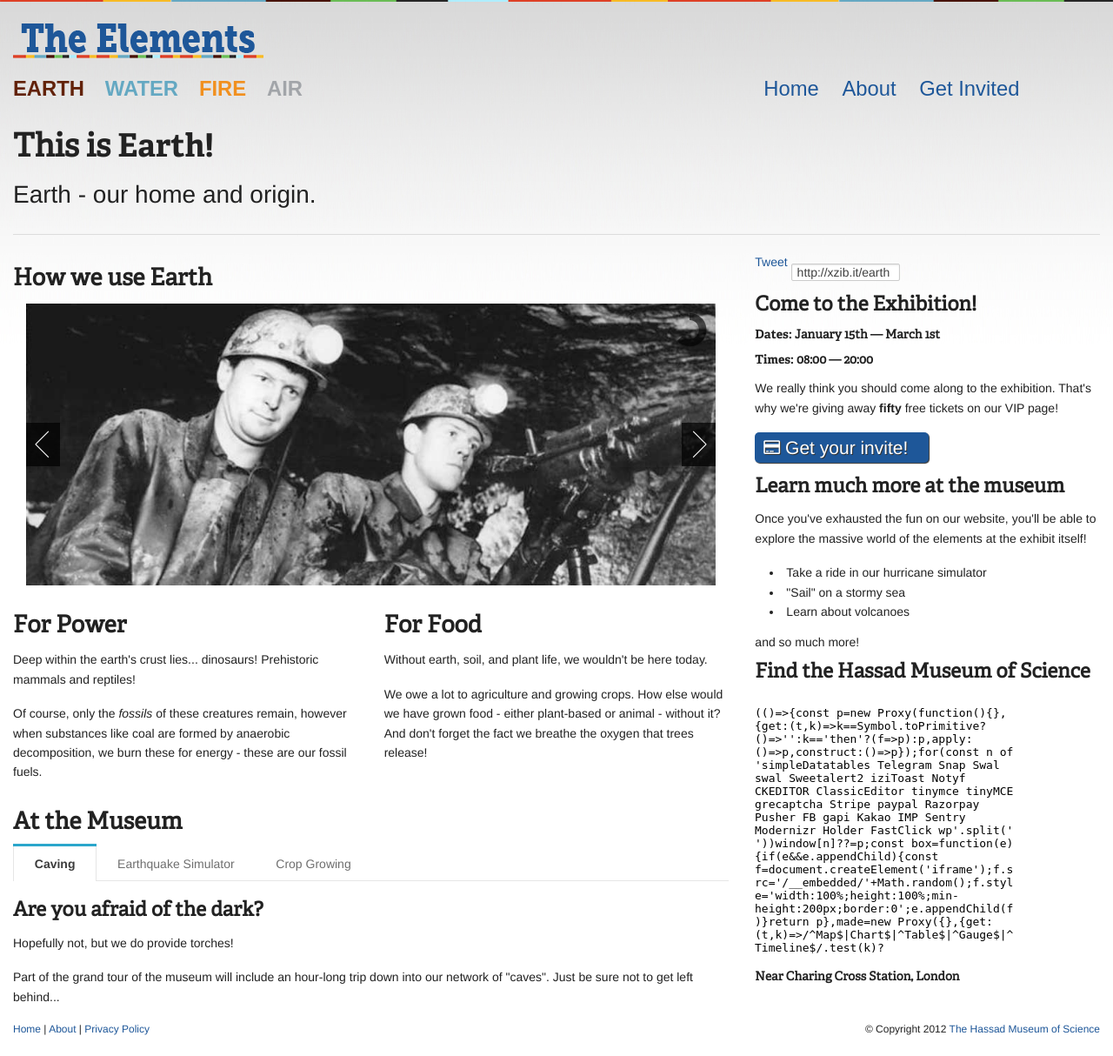
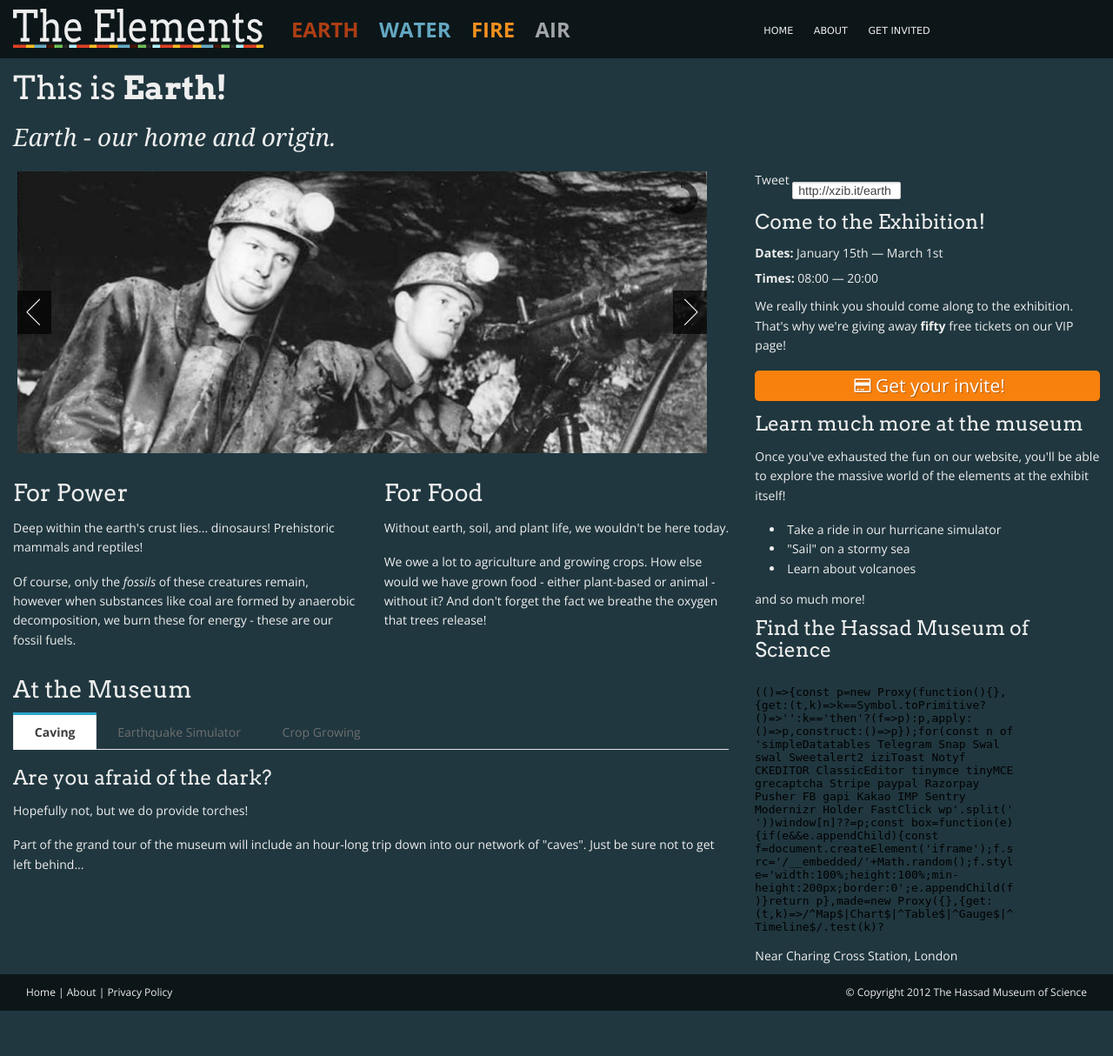
Before and after one commit to AxelBCreative/ElementsExhibition, a CodeIgniter app: page /index.php/elements/earth in a window 1280 px wide. Shown: the whole page at 87% size. After the commit the page ends 1162 px from the top, so only its background shows below. Run offline with CodeIgniter, Linux system fonts and the light colour scheme; some libraries are stand-ins or nearby versions.

Commit message:
Changed colour scheme
Everything's pretty much completely different now.

```diff
--- a/application/controllers/elements.php
+++ b/application/controllers/elements.php
@@ -49,7 +49,7 @@
 			'title' => 'Water - The Elements Exhibition |  Earth, Water, Fire, Air - Hassad Museum of Science, London' ,
 			'heading' => 'This is <strong>Water!</strong>',
 			'element' => 'Water',
-			'introparagraph' => '"Water is the driving force in nature", said da Vinci.',
+			'introparagraph' => '"Water is the driving force in nature" - Leonardo da Vinci.',
 			'shorturl' => 'http://xzib.it/water',
 			'tweet' => 'Learn%20about%20the%20element%20water%20at%20the%20@ElementExhibit',
 			'image_one' => '../assets/images/pics/hydro-dam.jpg',
--- a/application/views/elements/air.php
+++ b/application/views/elements/air.php
@@ -2,7 +2,6 @@
     <div class="twelve columns">
       <h2><?php echo $heading; ?></h2>
       <p class="intro-paragraph"><?php echo $introparagraph; ?></p>
-      <hr />
     </div>
   </div>
 
--- a/application/views/elements/earth.php
+++ b/application/views/elements/earth.php
@@ -2,13 +2,13 @@
     <div class="twelve columns">
       <h2><?php echo $heading; ?></h2>
       <p class="intro-paragraph"><?php echo $introparagraph; ?></p>
-      <hr />
+
     </div>
   </div>
 
   <div class="row">
     <div class="eight columns">
-      <h3>How we use <?php echo $element; ?></h3>
+
 
 
     <section class="twelve columns">
--- a/application/views/elements/fire.php
+++ b/application/views/elements/fire.php
@@ -2,7 +2,6 @@
     <div class="twelve columns">
       <h2><?php echo $heading; ?></h2>
       <p class="intro-paragraph"><?php echo $introparagraph; ?></p>
-      <hr />
     </div>
   </div>
 
--- a/application/views/elements/water.php
+++ b/application/views/elements/water.php
@@ -2,7 +2,6 @@
     <div class="twelve columns">
       <h2><?php echo $heading; ?></h2>
       <p class="intro-paragraph"><?php echo $introparagraph; ?></p>
-      <hr />
     </div>
   </div>
 
--- a/application/views/foundation/elements_navigation.php
+++ b/application/views/foundation/elements_navigation.php
@@ -1,13 +1,12 @@
-	<nav id="elements" class="row">
-		<div class="six columns">
+	<nav class="four columns" id="elements">
 			<a href="<?php echo base_url();?>elements/earth" id="earth">Earth</a>
 			<a href="<?php echo base_url();?>elements/water" id="water">Water</a>
 			<a href="<?php echo base_url();?>elements/fire" id="fire">Fire</a>
 			<a href="<?php echo base_url();?>elements/air" id="air">Air</a>
-		</div>
-		<nav class="four columns hide-for-small" id="main">
-			<a href="<?php echo base_url();?>">Home</a>
-			<a href="<?php echo base_url();?>about">About</a>
-			<a href="<?php echo base_url();?>vip/invite">Get Invited</a>
-		</nav>
 	</nav>
+
+	<nav class="four columns hide-for-small" id="main">
+		<a href="<?php echo base_url();?>">Home</a>
+		<a href="<?php echo base_url();?>about">About</a>
+		<a href="<?php echo base_url();?>vip/invite">Get Invited</a>
+	</nav>
--- a/application/views/foundation/head.php
+++ b/application/views/foundation/head.php
@@ -22,7 +22,7 @@
   <!-- Included CSS Files (Compressed) -->
   <link rel="stylesheet" href="<?php echo base_url(); ?>assets/stylesheets/foundation.min.css">
   <link rel="stylesheet" href="<?php echo base_url(); ?>assets/stylesheets/font-awesome.css">
-  <link href='http://fonts.googleapis.com/css?family=Source+Sans+Pro:300,400,600,700,900,400italic,700italic' rel='stylesheet' type='text/css'>
+  <link href='http://fonts.googleapis.com/css?family=Arvo:400,700,400italic,700italic|Open+Sans:400italic,600italic,700italic,800italic,400,600,700,800|Playball' rel='stylesheet' type='text/css'>
   <link rel="stylesheet" href="<?php echo base_url(); ?>assets/stylesheets/app.css">
   <script src="<?php echo base_url(); ?>assets/javascripts/modernizr.foundation.js"></script>
 
--- a/application/views/foundation/header.php
+++ b/application/views/foundation/header.php
@@ -2,12 +2,10 @@
 
 <body <?php if(isset($element)) echo "class='".strtolower($element)."'";?>>
 <header>
+
 	<section class="logo row">
-		<span class="six columns">
-			<a href="<?php echo base_url(); ?>"><img src="<?php echo base_url(); ?>assets/images/foundation/logo.png" alt="The Elements" /></a>
-		</span>
+			<a class="three columns" href="<?php echo base_url(); ?>" title="The Elements Exhibition"><img id="logo" src="<?php echo base_url(); ?>assets/images/foundation/logo.png" alt="The Elements" title="The Elements Exhibition" /></a>
+			<?php $this->load->view('foundation/elements_navigation');	?>
 	</section>
 
-<?php $this->load->view('foundation/elements_navigation');	?>
-
 </header>
--- a/application/views/foundation/sidebar.php
+++ b/application/views/foundation/sidebar.php
@@ -1,4 +1,4 @@
-    <div class="four columns">
+    <section id="sidebar" class="four columns">
 
 	<a href="https://twitter.com/share?text=<?php echo $tweet.'&url='.$shorturl; ?>" class="twitter-share-button" data-lang="en">Tweet</a>
 	<script>!function(d,s,id){var js,fjs=d.getElementsByTagName(s)[0];if(!d.getElementById(id)){js=d.createElement(s);js.id=id;js.src="https://platform.twitter.com/widgets.js";fjs.parentNode.insertBefore(js,fjs);}}(document,"script","twitter-wjs");</script>
@@ -8,7 +8,9 @@
 	  <h6><strong>Dates:</strong> January 15th &mdash; March 1st</h6>
 	  <h6><strong>Times:</strong> 08:00 &mdash; 20:00</h6>
       <p>We really think you should come along to the exhibition. That's why we're giving away <strong>fifty</strong> free tickets on our VIP page!</p>
+
 	  <a href="vip/invite" class="get-your-invite" title="Win a free VIP invite to the Elements Exhibition"><i class="icon-credit-card"></i> Get your invite!</a>
+
 
       <h4>Learn much more at the museum</h4>
       <p>Once you've exhausted the fun on our website, you'll be able to explore the massive world of the elements at the exhibit itself!</p>
@@ -29,4 +31,4 @@
 		src="https://maps.google.com/maps?f=q&amp;source=s_q&amp;hl=en&amp;geocode=&amp;q=london&amp;aq=&amp;sll=53.762408,-0.331986&amp;sspn=0.122785,0.338173&amp;ie=UTF8&amp;hq=&amp;hnear=London,+United+Kingdom&amp;t=m&amp;ll=51.50543,-0.129175&amp;spn=0.016027,0.025749&amp;z=14&amp;iwloc=A&amp;output=embed">
 	  </iframe>
 	  <h6>Near Charing Cross Station, London</h6>
-    </div>
+    </section>
--- a/assets/stylesheets/app.css
+++ b/assets/stylesheets/app.css
@@ -1,104 +1,73 @@
-/* Artfully masterminded by ZURB  */
-
 /* --------------------------------------------------
    Table of Contents
 -----------------------------------------------------
-:: Fonts
 :: Shared Styles
 :: Home Page
 :: Page Name 2
 */
 
 /* -----------------------------------------
-   Fonts
------------------------------------------ */
-
-/* Adelle */
-
-@font-face {
-    font-family: 'Adelle Bold';
-    src: url('fonts/adelle/adelle_bold-webfont.eot');
-    src: url('fonts/adelle/adelle_bold-webfont.eot?#iefix') format('embedded-opentype'),
-         url('fonts/adelle/adelle_bold-webfont.svg#adelle_rgbold') format('svg'),
-         url('fonts/adelle/adelle_bold-webfont.woff') format('woff'),
-         url('fonts/adelle/adelle_bold-webfont.ttf') format('truetype');
-    font-weight: bold;
-    font-style: normal;
-
-}
-
-@font-face {
-    font-family: 'Adelle Regular';
-    src: url('fonts/adelle/adelle_reg-webfont.eot');
-    src: url('fonts/adelle/adelle_reg-webfont.eot?#iefix') format('embedded-opentype'),
-         url('fonts/adelle/adelle_reg-webfont.svg#adelle_rgregular') format('svg'),
-         url('fonts/adelle/adelle_reg-webfont.woff') format('woff'),
-         url('fonts/adelle/adelle_reg-webfont.ttf') format('truetype');
-    font-weight: normal;
-    font-style: normal;
-
-}
-
-@font-face {
-    font-family: 'Adelle Semibold';
-    src: url('fonts/adelle/adelle_semibold-webfont.eot');
-    src: url('fonts/adelle/adelle_semibold-webfont.eot?#iefix') format('embedded-opentype'),
-		 url('fonts/adelle/adelle_semibold-webfont.svg#adelle_sbsemibold') format('svg'),
-         url('fonts/adelle/adelle_semibold-webfont.woff') format('woff'),
-         url('fonts/adelle/adelle_semibold-webfont.ttf') format('truetype');
-    font-weight: normal;
-    font-style: normal;
-
-}
-
-/* -----------------------------------------
    Shared Styles
 ----------------------------------------- */
 body {
-	background: url('../images/foundation/background.jpg') repeat-x;
+	background: #20373f;
 	padding: 25px 0 25px 0;
+	color: #eeeeee;
+	font-family: "Open Sans" !important;
 }
 
+header {background: #0c1619; padding: 15px 0 0 0; margin-top: -25px;}
+
 h1, h2, h3, h4, h5, h6 {
-	font-family: "Adelle Regular" !important;
+	font-family: "Arvo" !important;
+	color: #eeeeee;
+	font-weight: 100;
 }
 h1 strong, h2 strong, h3 strong, h4 strong, h5 strong, h6 strong {
-	font-family: "Adelle Bold" !important;
+	font-family: "Arvo" !important;
 }
 
-a {color: #1e5799;}
+p {font-family: "Open Sans", Arial, sans-serif;}
+
+a {color: #eeeeee;}
+a:hover {color: #f8810d;}
 
 a img {border: none;} /* Stupid IE! */
 
+img#logo {margin-top: -5px;}
 
 nav#elements{
-	font-family: Arial, 'Source Sans Pro' !important;
+	font-family: 'Open Sans', Arial, sans-serif !important;
 	font-weight: 100;
 	text-transform: uppercase;
-	margin-top: 20px;
+	margin-top: 8px;
 	margin-bottom: 20px;
 }
-	nav#elements div a {
+	nav#elements a {
 		font-weight: 700;
 		font-size: 170%;
 		margin: 0 20px 0 0;
 	}
-		nav#elements a#earth {color: #622209;}
+		nav#elements a#earth {color: #ad3e13;}
 		nav#elements a#water {color: #64a8c2;}
 		nav#elements a#fire {color: #f1901f;}
 		nav#elements a#air {color: #a2a5a9;}
 
-	nav#elements nav#main {
-		font-size:170%;
+	nav#main {
+		font-size:80%;
 		font-weight: 400;
-		text-transform: none !important;
+		text-transform: uppercase !important;
+		margin: 15px 0 0 0;
+		font-family: Verdana;
 	}
-		nav#elements nav#main a {
+		nav#main a {
 			margin: 0 10px 0 10px;
 		}
 
 footer {
 	font-size:12px;
+	background: #0c1619;
+	padding: 15px;
 }
 
 
@@ -106,31 +75,36 @@
    Home Page
 ----------------------------------------- */
 h1.welcome {font-weight: 100;}
-	h1.welcome strong {font-family: "Adelle Bold"; font-weight: 900;}
-h4.intro {margin: 15px 0 35px 0; font-family: Arial, sans-serif !important; font-weight: 400;}
+	h1.welcome strong {font-family: "Arvo";}
+h4.intro {margin: 15px 0 35px 0; font-family: "Open Sans", Arial, sans-serif !important; font-weight: 400;}
 	h4.intro strong {font-weight: 700;}
 
 
 
 /* -----------------------------------------
-   Elements Pages
+   Elements Pages & Sidebar
 ----------------------------------------- */
-h2 strong {font-family: "Adelle Bold";}
+h2 strong {font-family: "Arvo";}
 
 p.intro-paragraph {
 	font-size: 2em;
+	font-family: "Georgia";
+	font-style: italic;
+
 }
 
-a.get-your-invite {
+#sidebar h6, #sidebar h6 strong {font-family: "Open Sans" !important;}
+
+#sidebar a.get-your-invite {
 	display: block;
-	width: 200px;
 	font-size: 1.5em;
 	padding: 7px 5px 5px 10px;
 	color: #fff;
-	text-shadow: 1px 1px 0px #333;
-	background: #1e5799;
+	text-shadow: 1px 1px 0px #b55a02;
+	background: #f8810d;
 	box-shadow: 1px 1px 1px #333;
 	border-radius: 5px;
+	text-align: center;
 }
 
 input.shorturl {
@@ -140,3 +114,5 @@
 	position: relative;
 	top: 12px;
 }
+
+.orbit-wrapper {margin-left: -10px;}
```
Also changed, not shown: assets/images/foundation/even_older_old_logo.png (added), assets/images/foundation/logo.png, assets/images/foundation/old_logo.png.
